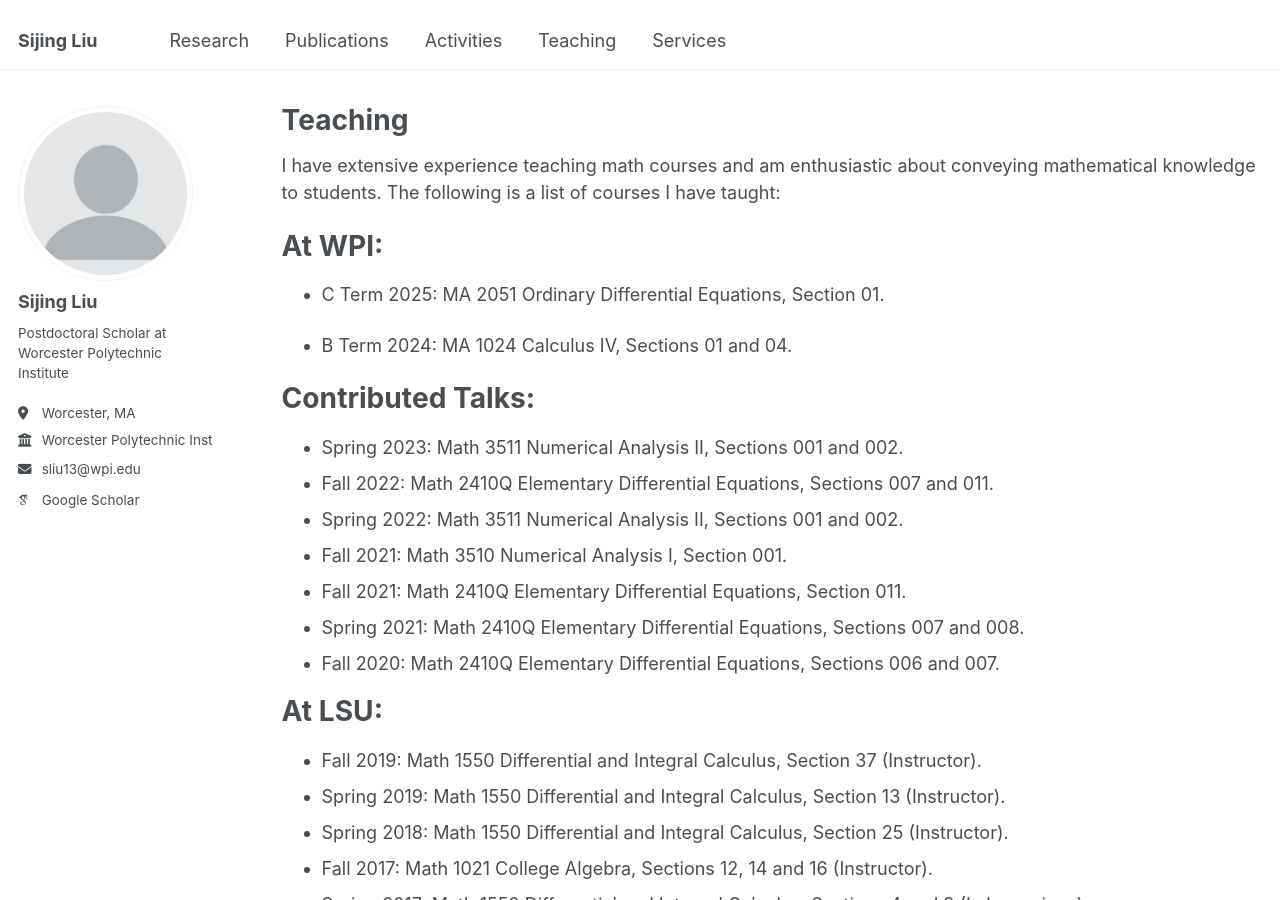
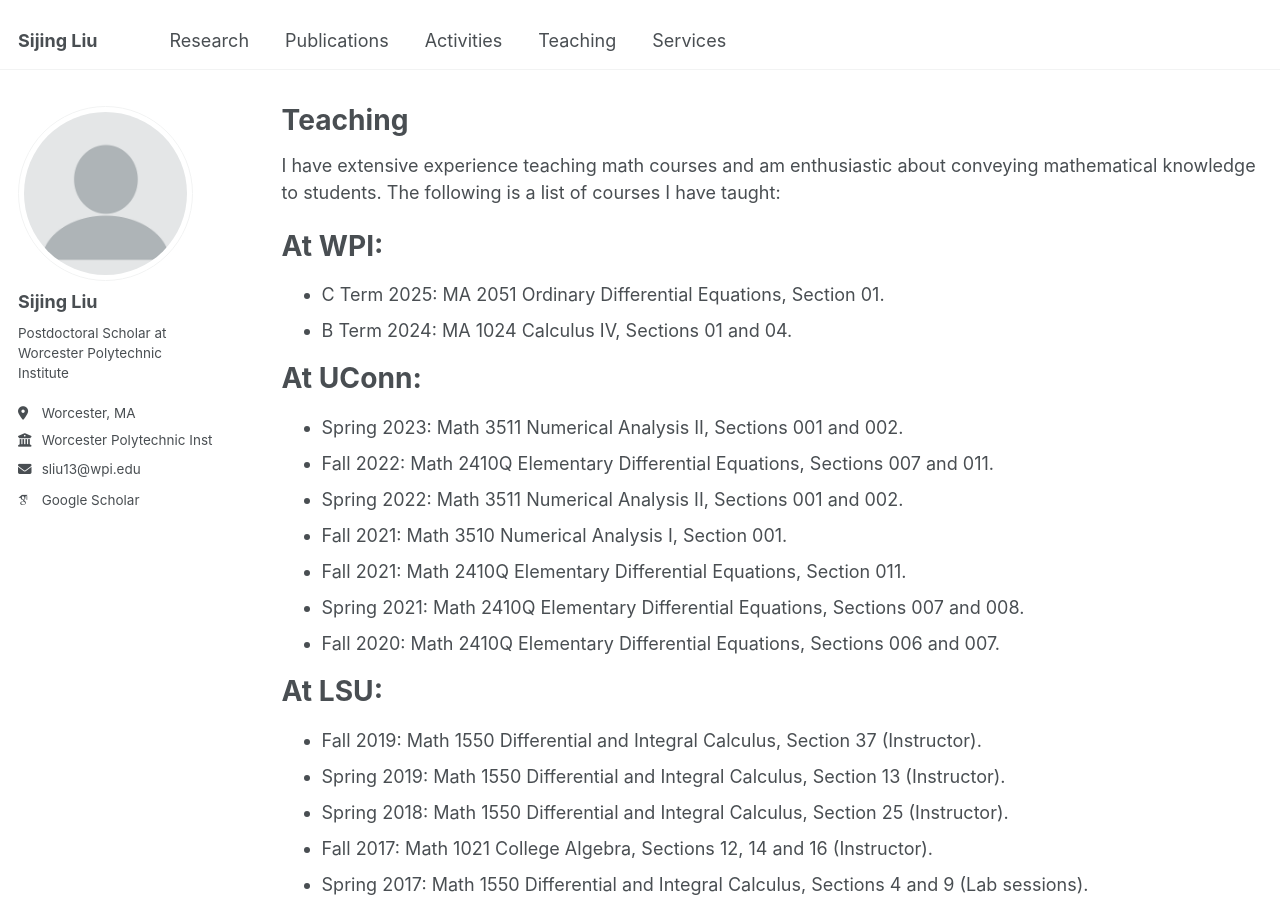
Before and after one commit to sijingliu/sijingliu.github.io, a Jekyll site: the page built from _pages/teaching1.md, in a window 1280 px wide and 900 px high. Built offline with Jekyll 4.4.1, drawn with Linux system fonts in a browser that asks for light colours; some web fonts are replaced.

Commit message:
homepage25

```diff
--- a/_pages/teaching1.md
+++ b/_pages/teaching1.md
@@ -21,10 +21,9 @@ At WPI:
 ======
 
 * C Term 2025: MA 2051 Ordinary Differential Equations, Section 01.
-
 * B Term 2024: MA 1024 Calculus IV, Sections 01 and 04.
 
-Contributed Talks:
+At UConn:
 ======
 
 * Spring 2023: Math 3511 Numerical Analysis II, Sections 001 and 002.
```
